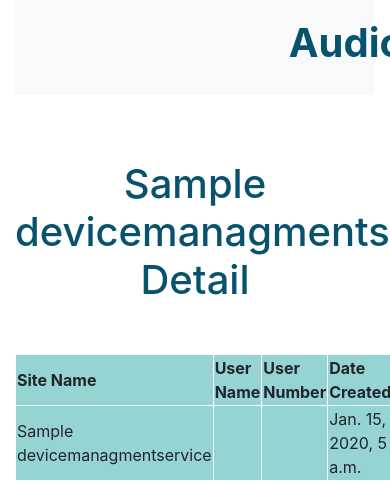
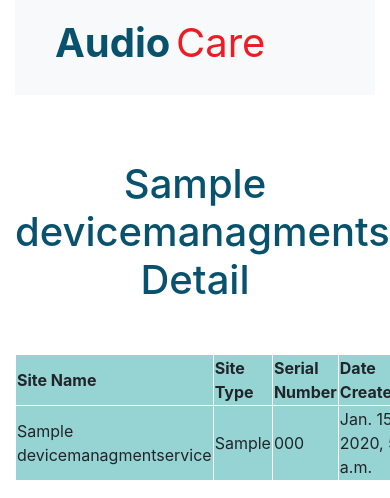
Before and after one commit to yousefmankoulah/QrGenerator_AudioCare, a Django app: page /siteDetail/1/ in a window 390 px wide; the page is wider, and only the part inside the window is pictured. Shown: the top 498 px of that part. Run offline with Django 4.2, Linux system fonts and the light colour scheme; tables that the repository leaves empty hold one stand-in row (values such as "Sample post"); some libraries are stand-ins or nearby versions.

Commit message:
Update siteDetail.html

```diff
--- a/home/templates/siteDetail.html
+++ b/home/templates/siteDetail.html
@@ -29,7 +29,8 @@
             margin-left: 40%;
           }
 
-        @media screen and (max-width: 850px){
+
+          @media screen and (max-width: 850px){
               .titleNav{
                   margin-left: 10px;
                   font-size: 20px;
@@ -49,10 +50,13 @@
     <div class="container">
 
     <nav class="navbar navbar-expand-lg navbar-light bg-light">
-        <div class="col-4"></div>
-        <div class="col-4">
+        <div class="row">
+        <div class="col-xs-1 col-md-4 col-lg-4 col-xl-4"></div>
+        <div class="col-xs-4 col-md-4 col-lg-4 col-xl-4">
       <a class="navbar-brand ml-4 titleNav" href=""><span>Audio</span> <span>Care</span></a>
         </div>
+        </div>
+
     </nav>
 
 
@@ -64,19 +68,20 @@
     <table>
         <tr>
             <th>Site Name</th>
-            <th>User Name</th>
-            <th>User Number</th>
+            <th>Site Type</th>
+            <th>Serial Number</th>
             <th>Date Created</th>
         </tr>
         <tr>
             <td>{{detail.site_name}}</td>
-            <td>{{detail.user_name}}</td>
-            <td>{{detail.user_number}}</td>
+            <td>{{detail.site_type}}</td>
+            <td>{{detail.serial_number}}</td>
             <td>{{detail.created}}</td>
         </tr>
     </table>
 
     <img src="{{detail.qr.url}}" id="parent">
+
     <div>
     <button class="btn btn-primary printit" onclick='myApp.printDiv()'>Print QR Code</button>
     </div>
```
